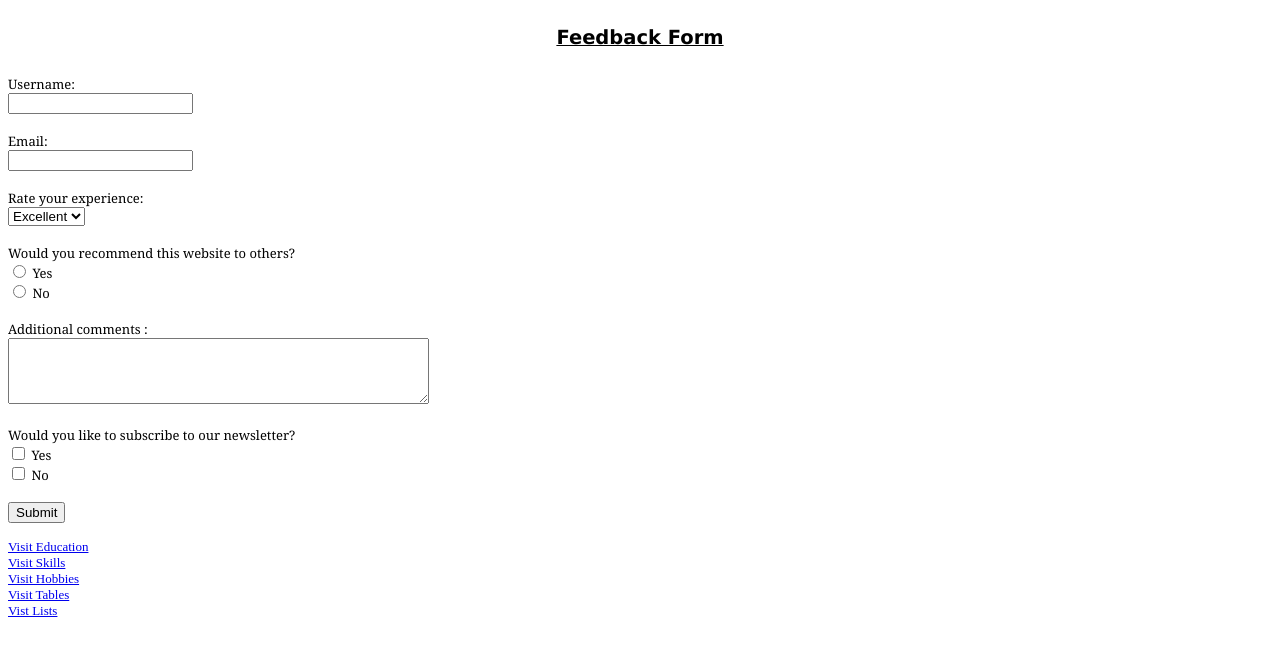
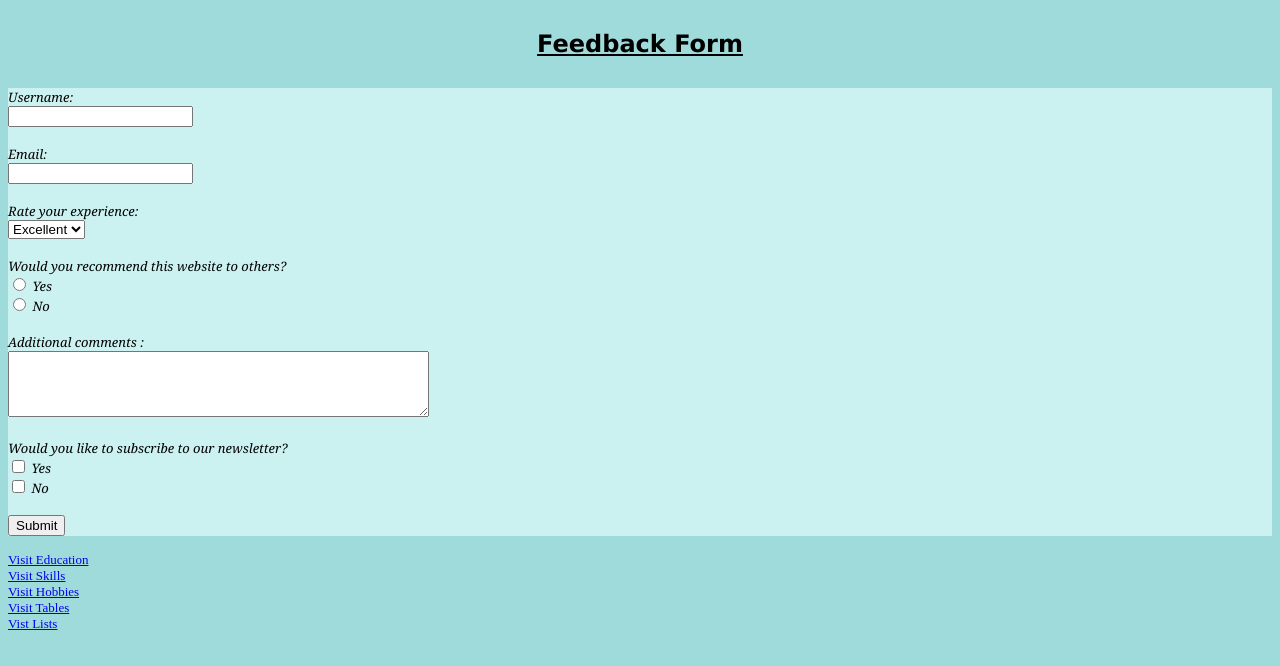
Before and after one commit to MuangeD/Day-one-exercise, a plain HTML site: page feedback.html in a window 1280 px wide. Drawn offline with Linux system fonts and the light colour scheme.

Commit message:
Add feedack

```diff
--- a/feedback.html
+++ b/feedback.html
@@ -6,10 +6,18 @@
     <title>Document</title>
 </head>
 <style>
+    body {
+        background-color: rgb(160, 219, 219);
+    }
     h2 {
         padding: 10px;
         text-align: center;
         font-family: Verdana, Geneva, Tahoma, sans-serif;
+        font-size: x-large;
+    }
+    form {
+        background-color: rgb(203, 241, 241);
+        font-style: oblique;
     }
 </style>
 <body style="font-size: small;">
```
